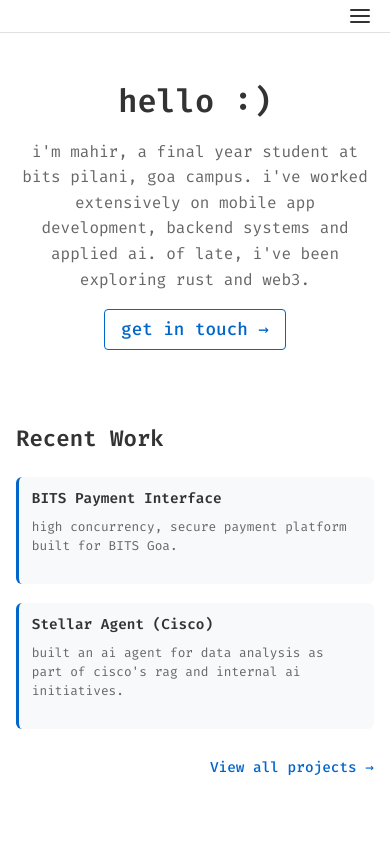
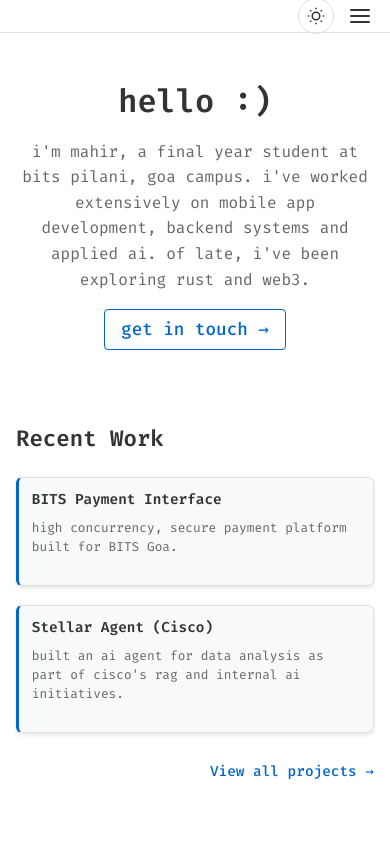
Before and after one commit to fizy069/portfolio, a Vue app: page / in a window 390 px wide. Shown: the top 844 px of the page. Built offline with nearby package versions, Linux system fonts and the light colour scheme.

Commit message:
dark theme

```diff
--- a/src/App.vue
+++ b/src/App.vue
@@ -1,5 +1,13 @@
 <script setup>
+import { onMounted } from 'vue'
 import Navbar from '@/components/Navbar.vue'
+import { useTheme } from '@/composables/useTheme.js'
+
+const { initializeTheme } = useTheme()
+
+onMounted(() => {
+  initializeTheme()
+})
 </script>
 
 <template>
@@ -15,6 +23,45 @@ import Navbar from '@/components/Navbar.vue'
 /* Import Google Fonts */
 @import url('https://fonts.googleapis.com/css2?family=Fira+Code:wght@300;400;500;600&display=swap');
 
+/* CSS Variables for Theme */
+:root {
+  /* Light theme (default) */
+  --bg-color: #ffffff;
+  --text-color: #333333;
+  --text-secondary: #666666;
+  --border-color: #e0e0e0;
+  --border-hover: #cccccc;
+  --primary-color: #0066cc;
+  --primary-hover: #004499;
+  --hover-bg: #f5f5f5;
+  --selection-bg: #e6f3ff;
+  --selection-text: #333333;
+  --navbar-bg: #ffffff;
+  --navbar-border: #e0e0e0;
+  --shadow: rgba(0, 0, 0, 0.1);
+  --card-bg: #ffffff;
+  --card-border: #e0e0e0;
+}
+
+[data-theme="dark"] {
+  /* Dark theme */
+  --bg-color: #1a1a1a;
+  --text-color: #ffffff;
+  --text-secondary: #d0d0d0;
+  --border-color: #404040;
+  --border-hover: #606060;
+  --primary-color: #66aaff;
+  --primary-hover: #4488dd;
+  --hover-bg: #2a2a2a;
+  --selection-bg: #2d5a87;
+  --selection-text: #ffffff;
+  --navbar-bg: #1a1a1a;
+  --navbar-border: #404040;
+  --shadow: rgba(255, 255, 255, 0.1);
+  --card-bg: #2a2a2a;
+  --card-border: #404040;
+}
+
 /* Global Reset */
 * {
   margin: 0;
@@ -29,10 +76,11 @@ html {
 
 body {
   font-family: 'Fira Code', 'Consolas', 'Monaco', monospace;
-  background: #ffffff;
-  color: #333333;
+  background: var(--bg-color);
+  color: var(--text-color);
   line-height: 1.6;
   font-size: 16px;
+  transition: background-color 0.3s ease, color 0.3s ease;
 }
 
 #app {
@@ -49,7 +97,7 @@ body {
 h1, h2, h3, h4, h5, h6 {
   font-family: 'Fira Code', monospace;
   font-weight: 600;
-  color: #333333;
+  color: var(--text-color);
   margin-bottom: 1rem;
   line-height: 1.3;
 }
@@ -68,18 +116,20 @@ h3 {
 
 p {
   margin-bottom: 1rem;
-  color: #333333;
+  color: var(--text-color);
   font-size: 1.1rem;
 }
 
 /* Global Link Styles */
 a {
-  color: #0066cc;
+  color: var(--primary-color);
   text-decoration: none;
+  transition: color 0.2s ease;
 }
 
 a:hover {
   text-decoration: underline;
+  color: var(--primary-hover);
 }
 
 /* Lists */
@@ -90,24 +140,25 @@ ul, ol {
 
 li {
   margin-bottom: 0.5rem;
+  color: var(--text-color);
 }
 
 /* Simple horizontal rule */
 hr {
   border: none;
-  border-top: 1px solid #e0e0e0;
+  border-top: 1px solid var(--border-color);
   margin: 2rem 0;
 }
 
 /* Selection Color */
 ::selection {
-  background: #e6f3ff;
-  color: #333333;
+  background: var(--selection-bg);
+  color: var(--selection-text);
 }
 
 ::-moz-selection {
-  background: #e6f3ff;
-  color: #333333;
+  background: var(--selection-bg);
+  color: var(--selection-text);
 }
 
 /* Utility Classes */
@@ -147,7 +198,7 @@ button:focus,
 input:focus,
 textarea:focus,
 select:focus {
-  outline: 2px solid #0066cc;
+  outline: 2px solid var(--primary-color);
   outline-offset: 2px;
 }
 
@@ -156,16 +207,16 @@ button {
   font-family: inherit;
   cursor: pointer;
   padding: 0.5rem 1rem;
-  border: 1px solid #0066cc;
-  background: #ffffff;
-  color: #0066cc;
+  border: 1px solid var(--primary-color);
+  background: var(--bg-color);
+  color: var(--primary-color);
   border-radius: 4px;
   transition: all 0.2s ease;
 }
 
 button:hover {
-  background: #0066cc;
-  color: #ffffff;
+  background: var(--primary-color);
+  color: var(--bg-color);
 }
 
 button:disabled {
@@ -177,12 +228,58 @@ button:disabled {
 input, textarea, select {
   font-family: inherit;
   padding: 0.5rem;
-  border: 1px solid #cccccc;
+  border: 1px solid var(--border-color);
   border-radius: 4px;
   font-size: 1rem;
+  background: var(--bg-color);
+  color: var(--text-color);
+  transition: border-color 0.2s ease;
 }
 
 input:focus, textarea:focus, select:focus {
-  border-color: #0066cc;
+  border-color: var(--primary-color);
+}
+
+/* Global Card Styles */
+.card, .project-card, .blog-card, .experience-card, .work-item, .article-item {
+  background: var(--card-bg);
+  border: 1px solid var(--card-border);
+  border-radius: 8px;
+  padding: 1.5rem;
+  margin-bottom: 1.5rem;
+  transition: all 0.3s ease;
+  box-shadow: 0 2px 4px var(--shadow);
+}
+
+.card:hover, .project-card:hover, .blog-card:hover, .experience-card:hover, .work-item:hover, .article-item:hover {
+  border-color: var(--border-hover);
+  box-shadow: 0 4px 8px var(--shadow);
+}
+
+/* Card headers */
+.card h2, .card h3, .project-card h2, .project-card h3, .blog-card h2, .blog-card h3,
+.experience-card h2, .experience-card h3, .work-item h2, .work-item h3,
+.article-item h2, .article-item h3 {
+  color: var(--text-color);
+  margin-bottom: 0.5rem;
+}
+
+/* Card text content */
+.card p, .project-card p, .blog-card p, .experience-card p, .work-item p, .article-item p {
+  color: var(--text-secondary);
+  margin-bottom: 1rem;
+}
+
+/* Card links */
+.card a, .project-card a, .blog-card a, .experience-card a, .work-item a, .article-item a {
+  color: var(--primary-color);
+  text-decoration: none;
+  transition: color 0.2s ease;
+}
+
+.card a:hover, .project-card a:hover, .blog-card a:hover, .experience-card a:hover,
+.work-item a:hover, .article-item a:hover {
+  color: var(--primary-hover);
+  text-decoration: underline;
 }
 </style>
--- a/src/components/Navbar.vue
+++ b/src/components/Navbar.vue
@@ -7,10 +7,13 @@
         </router-link>
       </div>
 
-      <div class="nav-toggle" @click="toggleMenu">
-        <span class="hamburger"></span>
-        <span class="hamburger"></span>
-        <span class="hamburger"></span>
+      <div class="nav-controls">
+        <ThemeSwitch />
+        <div class="nav-toggle" @click="toggleMenu" :class="{ active: isMenuOpen }">
+          <span class="hamburger"></span>
+          <span class="hamburger"></span>
+          <span class="hamburger"></span>
+        </div>
       </div>
     </div>
   </nav>
@@ -18,6 +21,7 @@
 
 <script setup>
 import { ref } from 'vue'
+import ThemeSwitch from '@/components/ThemeSwitch.vue'
 
 const isMenuOpen = ref(false)
 
@@ -40,10 +44,11 @@ const closeMenu = () => {
 
 <style scoped>
 .navbar {
-  background: #ffffff;
-  border-bottom: 1px solid #e0e0e0;
+  background: var(--navbar-bg);
+  border-bottom: 1px solid var(--navbar-border);
   padding: 1rem 0;
   font-family: 'Fira Code', 'Consolas', 'Monaco', monospace;
+  transition: background-color 0.3s ease, border-color 0.3s ease;
 }
 
 .nav-container {
@@ -52,7 +57,7 @@ const closeMenu = () => {
   padding: 0 1rem;
   display: flex;
   align-items: center;
-  justify-content: center;
+  justify-content: space-between;
   position: relative;
 }
 
@@ -60,21 +65,31 @@ const closeMenu = () => {
   display: flex;
   align-items: center;
   gap: 2rem;
+  flex: 1;
+  justify-content: center;
+}
+
+.nav-controls {
+  display: flex;
+  align-items: center;
+  gap: 1rem;
+  position: absolute;
+  right: 1rem;
 }
 
 .nav-link {
   text-decoration: none;
-  color: #333333;
+  color: var(--text-color);
   transition: color 0.2s ease;
 }
 
 .nav-link:hover {
-  color: #0066cc;
+  color: var(--primary-color);
   text-decoration: underline;
 }
 
 .nav-link.router-link-active {
-  color: #0066cc;
+  color: var(--primary-color);
 }
 
 .nav-toggle {
@@ -83,20 +98,34 @@ const closeMenu = () => {
   cursor: pointer;
   padding: 4px;
   gap: 4px;
-  position: absolute;
-  right: 1rem;
 }
 
 .hamburger {
   width: 20px;
   height: 2px;
-  background: #333333;
+  background: var(--text-color);
   transition: all 0.3s ease;
   border-radius: 1px;
 }
 
 /* Mobile Styles */
 @media (max-width: 768px) {
+  .nav-container {
+    justify-content: center;
+  }
+
+  .nav-menu {
+    position: static;
+    flex: none;
+    justify-content: center;
+  }
+
+  .nav-controls {
+    position: absolute;
+    right: 1rem;
+    gap: 0.75rem;
+  }
+
   .nav-toggle {
     display: flex;
   }
@@ -106,8 +135,8 @@ const closeMenu = () => {
     top: 70px;
     left: 0;
     right: 0;
-    background: #ffffff;
-    border-bottom: 1px solid #e0e0e0;
+    background: var(--navbar-bg);
+    border-bottom: 1px solid var(--navbar-border);
     flex-direction: column;
     align-items: stretch;
     padding: 1rem;
@@ -116,6 +145,7 @@ const closeMenu = () => {
     opacity: 0;
     visibility: hidden;
     transition: all 0.3s ease;
+    z-index: 1000;
   }
 
   .nav-menu.active {
@@ -125,7 +155,8 @@ const closeMenu = () => {
   }
 
   .nav-link {
-    padding: 0.5rem 0;
+    padding: 0.75rem 0;
+    text-align: center;
   }
 
   /* Animation for mobile menu toggle */
--- /dev/null
+++ b/src/components/ThemeSwitch.vue
@@ -0,0 +1,95 @@
+<template>
+  <div class="theme-switch">
+    <button
+      class="theme-toggle"
+      @click="toggleTheme"
+      :aria-label="isDarkMode ? 'Switch to light mode' : 'Switch to dark mode'"
+      :title="isDarkMode ? 'Switch to light mode' : 'Switch to dark mode'"
+    >
+      <span class="theme-icon" :class="{ dark: isDarkMode }">
+        <!-- Sun icon -->
+        <svg v-if="!isDarkMode" class="sun-icon" viewBox="0 0 24 24" fill="none" xmlns="http://www.w3.org/2000/svg">
+          <circle cx="12" cy="12" r="5" stroke="currentColor" stroke-width="2"/>
+          <path d="M12 1v2m0 18v2M4.22 4.22l1.42 1.42m12.72 12.72 1.42 1.42M1 12h2m18 0h2M4.22 19.78l1.42-1.42M18.36 5.64l1.42-1.42" stroke="currentColor" stroke-width="2"/>
+        </svg>
+
+        <!-- Moon icon -->
+        <svg v-else class="moon-icon" viewBox="0 0 24 24" fill="none" xmlns="http://www.w3.org/2000/svg">
+          <path d="M21 12.79A9 9 0 1 1 11.21 3 7 7 0 0 0 21 12.79z" stroke="currentColor" stroke-width="2"/>
+        </svg>
+      </span>
+    </button>
+  </div>
+</template>
+
+<script setup>
+import { useTheme } from '@/composables/useTheme.js'
+
+const { isDarkMode, toggleTheme } = useTheme()
+</script>
+
+<style scoped>
+.theme-switch {
+  display: flex;
+  align-items: center;
+  justify-content: center;
+}
+
+.theme-toggle {
+  background: transparent;
+  border: 1px solid var(--border-color, #e0e0e0);
+  border-radius: 50%;
+  padding: 0.5rem;
+  cursor: pointer;
+  transition: all 0.2s ease;
+  display: flex;
+  align-items: center;
+  justify-content: center;
+  width: 40px;
+  height: 40px;
+}
+
+.theme-toggle:hover {
+  background: var(--hover-bg, #f5f5f5);
+  border-color: var(--primary-color, #0066cc);
+}
+
+.theme-toggle:focus {
+  outline: 2px solid var(--primary-color, #0066cc);
+  outline-offset: 2px;
+}
+
+.theme-icon {
+  width: 20px;
+  height: 20px;
+  display: flex;
+  align-items: center;
+  justify-content: center;
+  color: var(--text-color, #333333);
+  transition: transform 0.2s ease;
+}
+
+.sun-icon,
+.moon-icon {
+  width: 100%;
+  height: 100%;
+}
+
+.theme-icon.dark {
+  transform: rotate(0deg);
+}
+
+/* Mobile specific styles */
+@media (max-width: 768px) {
+  .theme-toggle {
+    width: 36px;
+    height: 36px;
+    padding: 0.4rem;
+  }
+
+  .theme-icon {
+    width: 18px;
+    height: 18px;
+  }
+}
+</style>
--- /dev/null
+++ b/src/composables/useTheme.js
@@ -0,0 +1,45 @@
+import { ref, watch } from 'vue'
+
+const isDarkMode = ref(false)
+
+// Initialize theme from localStorage or system preference
+const initializeTheme = () => {
+  const savedTheme = localStorage.getItem('theme')
+  if (savedTheme) {
+    isDarkMode.value = savedTheme === 'dark'
+  } else {
+    // Check system preference
+    isDarkMode.value = window.matchMedia('(prefers-color-scheme: dark)').matches
+  }
+
+  // Apply initial theme
+  applyTheme(isDarkMode.value)
+}
+
+// Apply theme to document
+const applyTheme = (dark) => {
+  if (dark) {
+    document.documentElement.setAttribute('data-theme', 'dark')
+  } else {
+    document.documentElement.setAttribute('data-theme', 'light')
+  }
+}
+
+// Watch for theme changes and persist to localStorage
+watch(isDarkMode, (newValue) => {
+  localStorage.setItem('theme', newValue ? 'dark' : 'light')
+  applyTheme(newValue)
+})
+
+// Toggle theme function
+const toggleTheme = () => {
+  isDarkMode.value = !isDarkMode.value
+}
+
+export function useTheme() {
+  return {
+    isDarkMode,
+    toggleTheme,
+    initializeTheme
+  }
+}
```
